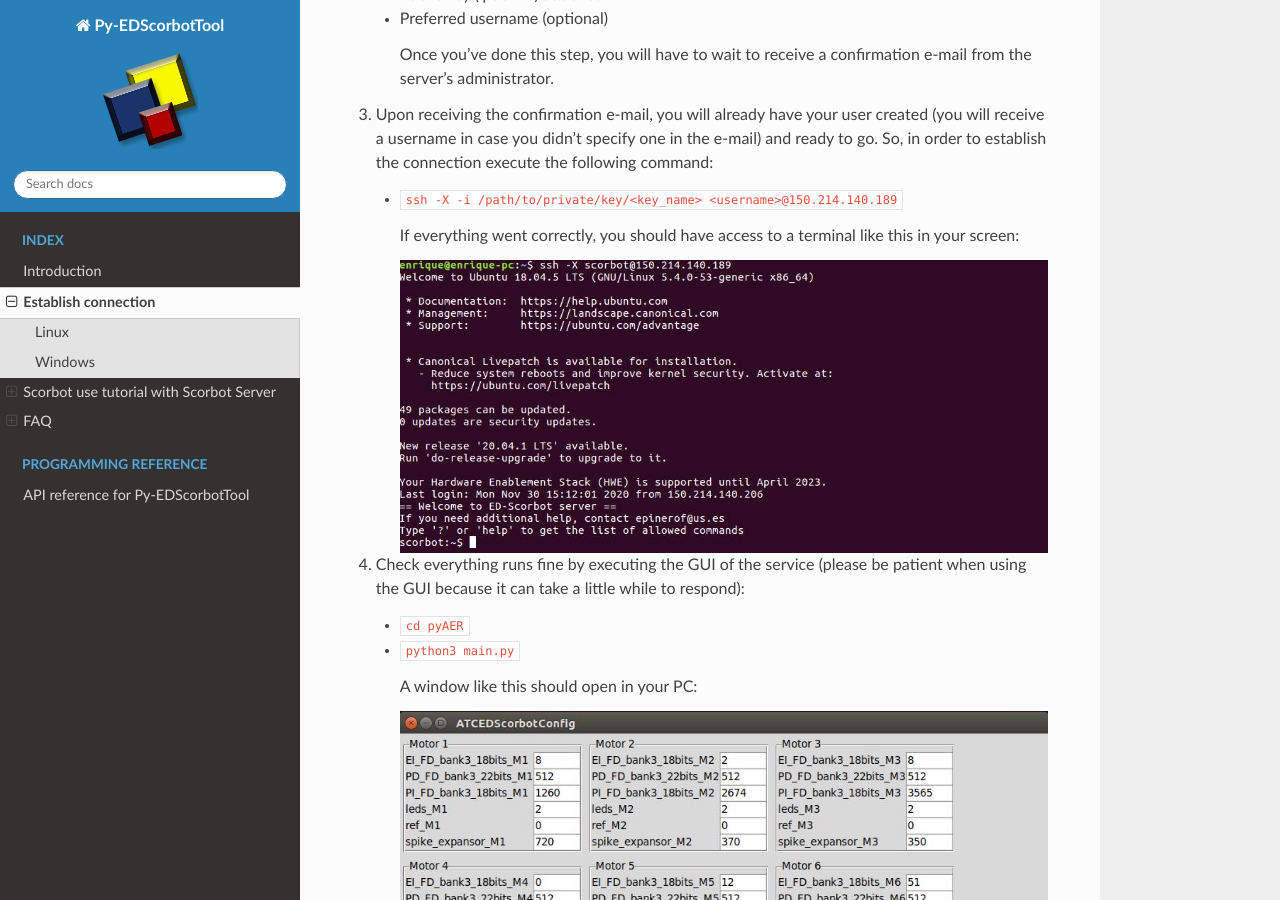
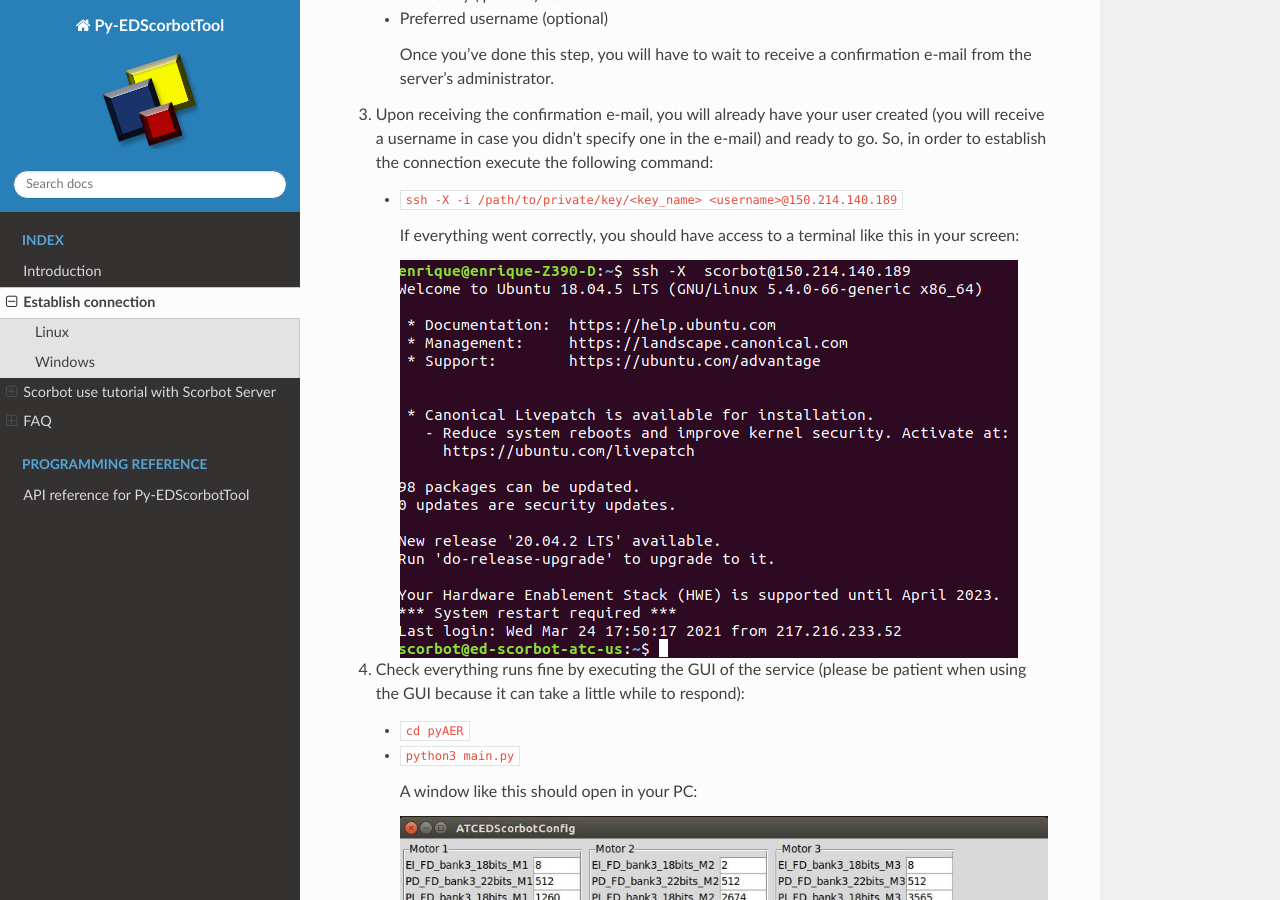
Before and after one commit to RTC-research-group/Py-EDScorbotTool, a Sphinx documentation site: the page built from docs/contents.rst, in a window 1280 px wide and 900 px high, scrolled down 462 px. Built offline with Sphinx 7.4.7 and the Read the Docs theme 2.0.0, drawn with Linux system fonts in a browser that asks for light colours.

Commit message:
Changed terminal.jpg image to terminal.png Changed references to terminal.jpg

```diff
--- a/docs/contents.rst
+++ b/docs/contents.rst
@@ -43,8 +43,8 @@ Linux
      If everything went correctly, you should have access to a terminal like this in your screen:
 
 
-     .. image:: ../images/terminal.jpg
-        :target: ../images/terminal.jpg
+     .. image:: ../images/terminal.png
+        :target: ../images/terminal.png
         :alt: terminal
 
 
```
Also changed, not shown: README-old.md (+1 -1 lines), images/terminal.jpg (deleted), images/terminal.png (added).
